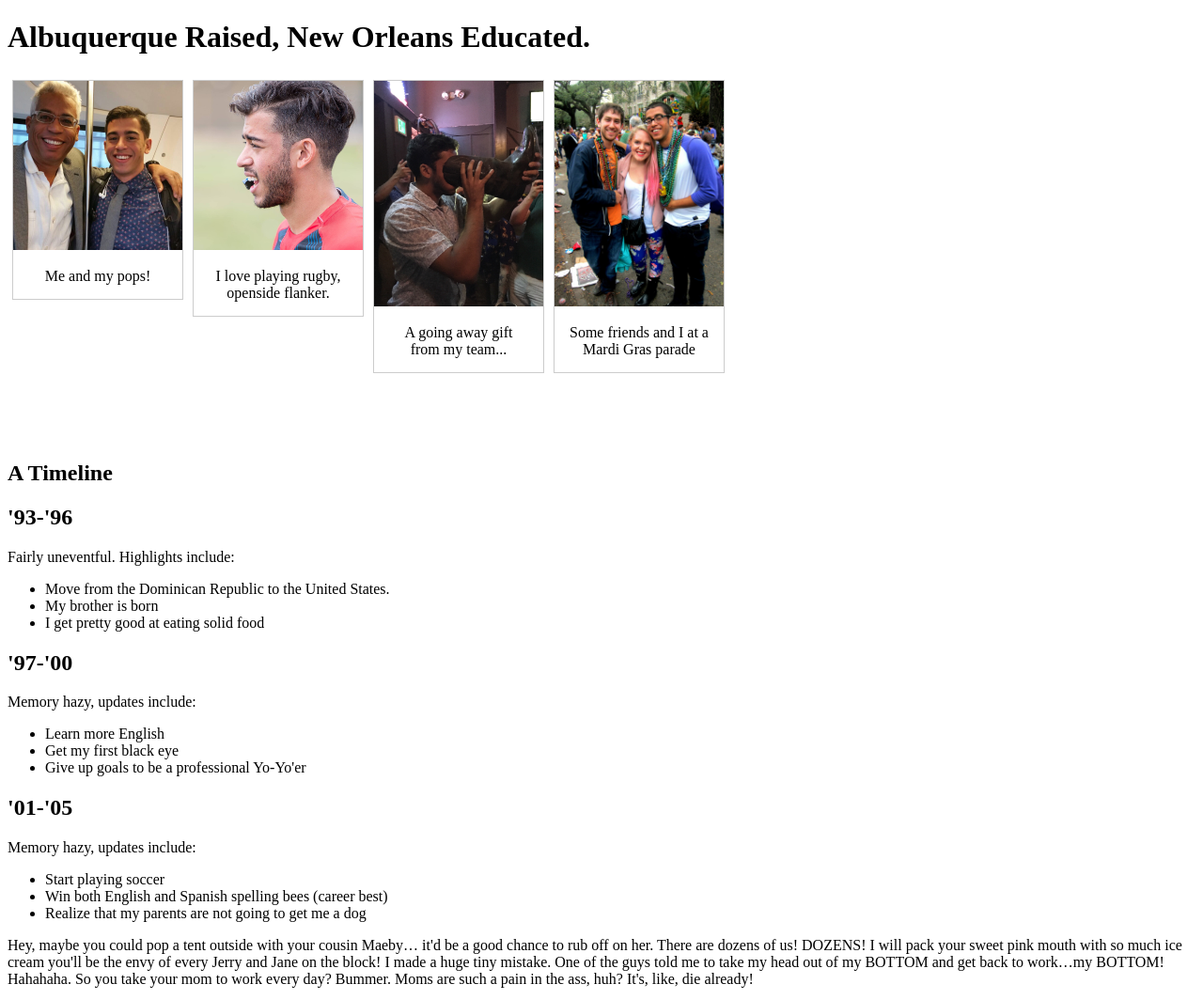
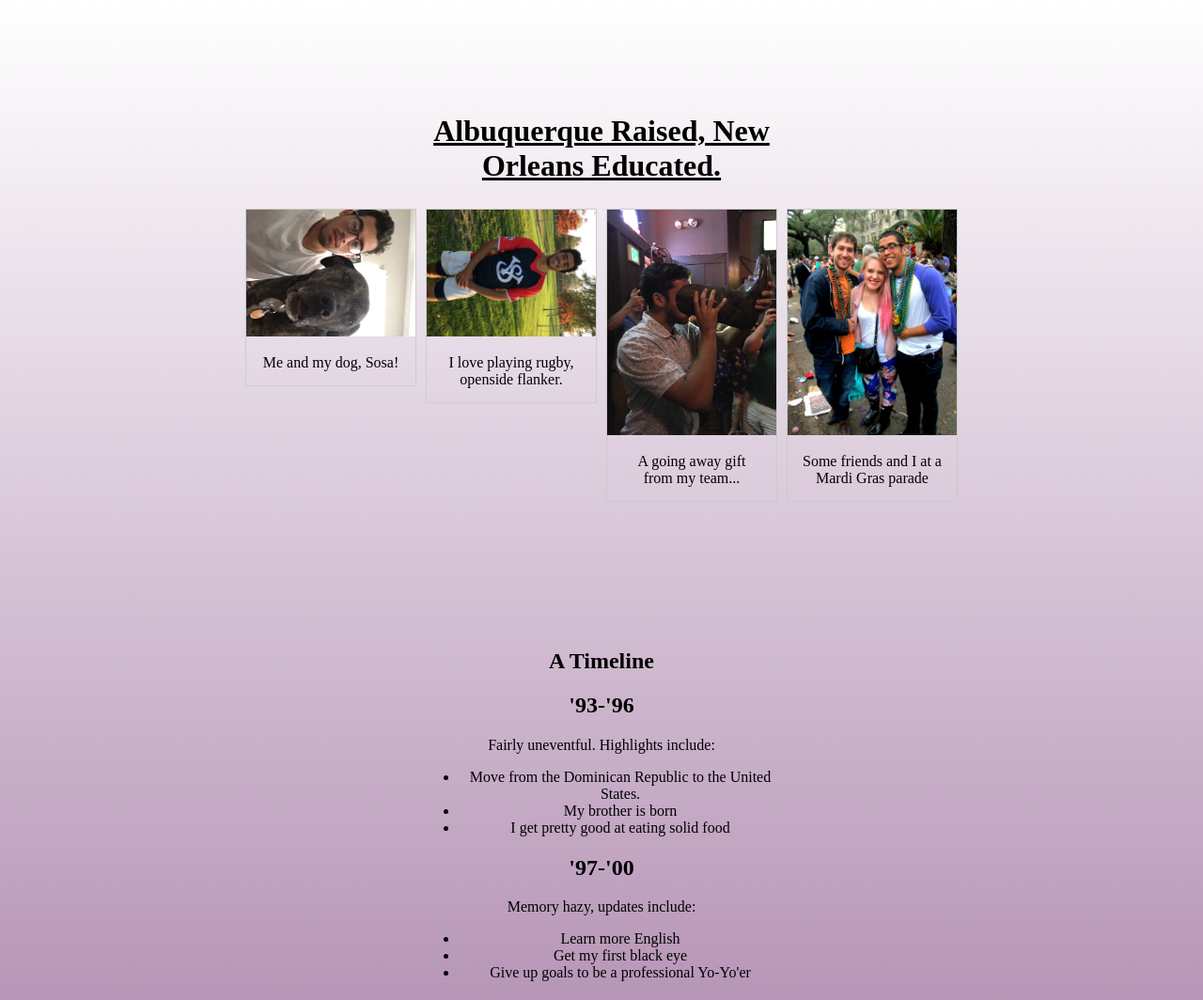
Before and after one commit to jguzman41/aboutme, a PHP site: page / in a window 1280 px wide. Shown: the top 1064 px of the page at 94% size. Run offline with PHP 8.4, Linux system fonts and the light colour scheme.

Commit message:
formatted images and body text

```diff
--- a/public_html/CSS stylesheet.css
+++ b/public_html/CSS stylesheet.css
@@ -5,4 +5,28 @@ body {
 	background: -webkit-linear-gradient(top, #ffffff 0%, #621B62 100%); /* Chrome10-25,Safari5.1-6 */
 	background: linear-gradient(to bottom, #ffffff 0%, #621B62 100%); /* W3C, IE10+, FF16+, Chrome26+, Opera12+, Safari7+ */
 	filter: progid:DXImageTransform.Microsoft.gradient(startColorstr='#ffffff', endColorstr='#621B62', GradientType=0); /* IE6-9 */
+
+	/* Body alignment*/
+
+	width: 60%;
+	text-align: center;
+	margin: 0 auto;
+	padding-top: 50px;
 }
+header {
+	width: 50%;
+	text-align: center;
+	text-decoration: underline;
+	margin: 0 auto;
+	padding-top: 50px;
+}
+section { /*for sections*/
+	width: 50%;
+	text-align: center;
+	margin: 0 auto;
+	padding-top: 50px;
+}
+/*div.addthis_inline_follow_toolbox {*/
+	/*width: 50%;*/
+	/*text-align: center;*/
+/*}*/
--- a/public_html/index.php
+++ b/public_html/index.php
@@ -3,7 +3,8 @@
 	<head>
 		<meta charset="UTF-8">
 
-
+<!--add CSS File -->
+		<link href="CSS%20stylesheet.css" rel="stylesheet" type="text/css">
 		<title> "Goose"</title>
 	</head>
 	<body>
@@ -12,7 +13,6 @@
 			<h1>Albuquerque Raised, New Orleans Educated.</h1>
 		</header>
 <!-- Start Image Gallery-->
-		<html>
 			<head>
 				<style>
 					div.img {
@@ -37,36 +37,36 @@
 					}
 				</style>
 			</head>
-			<body>
+<!--			<body>-->
 
 				<div class="img">
-					<img src="images/IMG_2459.JPG" alt="me-and-wellington" width="300" height="200">
+					<img src="images/IMG_2299.JPG" alt="me-and-Sosa" width="1080" height="720">
 					</a>
-					<div class="desc">Me and my pops!</div>
+					<div class="desc">Me and my dog, Sosa!</div>
 				</div>
 
 				<div class="img">
 
-					<img src="images/IMG_2709.JPG" alt="RugbyPic" width="300" height="200">
+					<img src="images/IMG_2198.JPG" alt="RugbyPic" width="1080" height="720">
 					</a>
 					<div class="desc">I love playing rugby, openside flanker.</div>
 				</div>
 
 				<div class="img">
-					<img src="images/IMG_2800.JPG" alt="TheBoot" width="300" height="200">
+					<img src="images/IMG_2800.JPG" alt="TheBoot" width="1080" height="720">
 					</a>
 					<div class="desc">A going away gift from my team...</div>
 				</div>
 
 				<div class="img">
-					<img src="images/IMG_2839.JPG" alt="Marlaaron" width="300" height="200">
+					<img src="images/IMG_2839.JPG" alt="Marlaaron" width="1080" height="720">
 					</a>
 					<div class="desc">Some friends and I at a Mardi Gras parade</div>
 				</div>
 
 
-			</body>
-		</html>
+<!--			</body>-->
+
 <!-- this next block is purely for spacing. Need to find a more efficient way to do this. -->
 		<pre>
 
@@ -126,7 +126,7 @@
 					<li>Realize that my parents are not going to get me a dog</li>
 				</ul>
 					<p>Hey, maybe you could pop a tent outside with your cousin Maeby… it'd be a good chance to rub off on her. There are dozens of us! DOZENS! I will pack your sweet pink mouth with so much ice cream you'll be the envy of every Jerry and Jane on the block! I made a huge tiny mistake. One of the guys told me to take my head out of my BOTTOM and get back to work…my BOTTOM! Hahahaha. So you take your mom to work every day? Bummer. Moms are such a pain in the ass, huh? It's, like, die already!</p>
-				<img src="img/chicken%20dance.gif" alt="chicken dance gif"
+				<img src="img/chicken%20dance.gif" alt="chicken dance gif">
 			</section>
 
 			<!-- begin section 2-->
@@ -161,9 +161,10 @@
 					</tr>
 				</table>
 			</section>
-			<section> <h2> Social Media </h2> </section>
-			<!-- Go to www.addthis.com/dashboard to customize your tools --> <script type="text/javascript" src="//s7.addthis.com/js/300/addthis_widget.js#pubid=ra-580009aff67502f0"></script>
+			<section> <h2> Social Media </h2> 			<!-- Go to www.addthis.com/dashboard to customize your tools --> <script type="text/javascript" src="//s7.addthis.com/js/300/addthis_widget.js#pubid=ra-580009aff67502f0"></script>
 		</main>
 		<!-- Go to www.addthis.com/dashboard to customize your tools --> <div class="addthis_inline_follow_toolbox"></div>
+		</section>
+
 	</body>
 </html>
```
Also changed, not shown: public_html/images/IMG_2198.JPG (added), public_html/images/IMG_2299.JPG (added).
